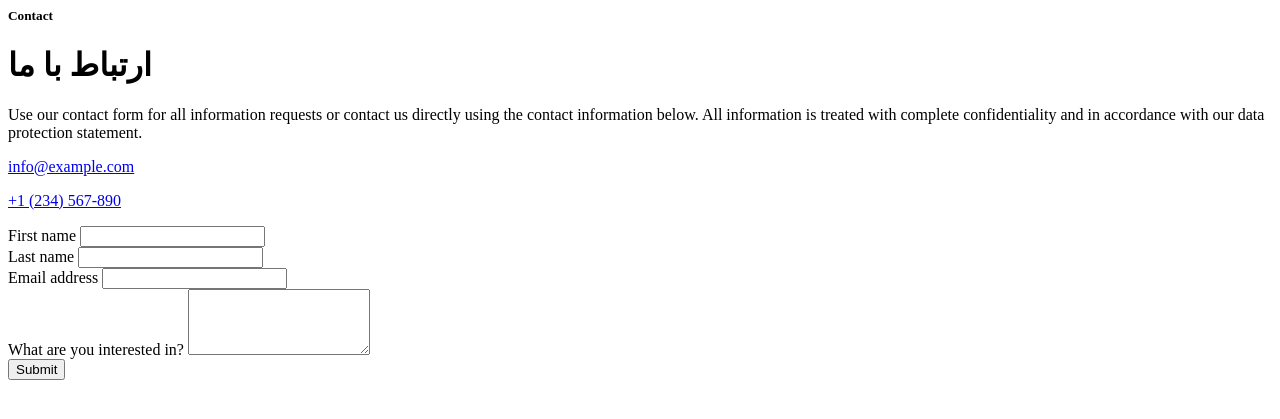
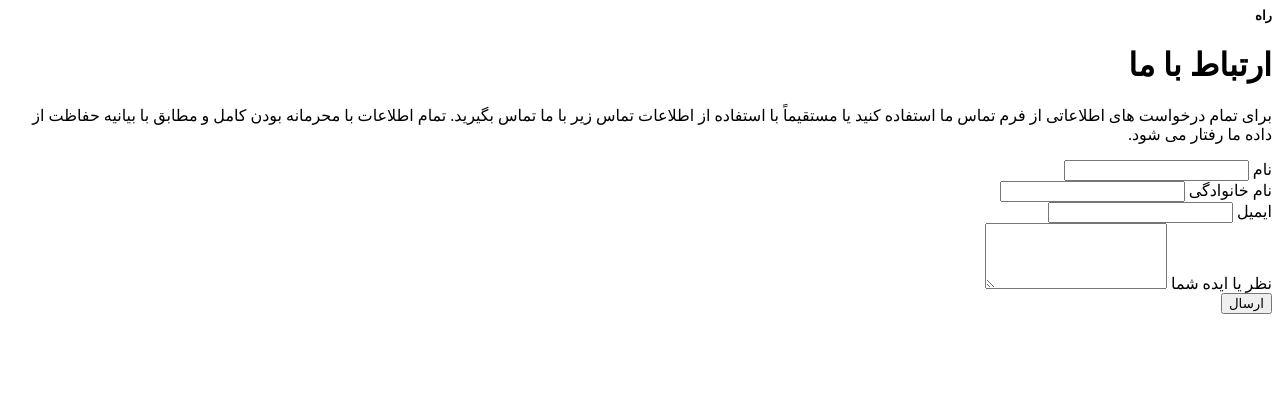
Before and after one commit to alizamanian79/titrno, a Django app: template templates/contact.html in a window 1280 px wide. Shown: the top 419 px of the page. Run offline with Django 4.2, Linux system fonts and the light colour scheme; the template is opened without the code that fills it, so the values that code supplies are empty.

Commit message:
controll version

```diff
--- a/templates/contact.html
+++ b/templates/contact.html
@@ -1,45 +1,44 @@
 
 <!--Contact us-->
-<div  class="max-w-[100%] p-5 flex flex-wrap gap-8">
+<div  class="max-w-[100%] p-5 flex flex-wrap gap-8" style="direction:rtl">
     <!-- Left Content Section -->
     <div  class="flex-1 min-w-[300px] md:min-w-[350px] lg:min-w-[400px]">
-        <h5 class="font-bold text-[#EF4444]">Contact</h5>
-        <h1 class="text-2xl sm:text-3xl md:text-4xl font-bold mb-4">ارتباط با ما</h1>
-        <p class="text-sm sm:text-base md:text-lg mb-4 w-[80%]">
-            Use our contact form for all information requests or contact us directly using the contact information below. All information is treated with complete confidentiality and in accordance with our data protection statement.
+        <h5 class="text-3xl font-bold text-[#EF4444] font-[yekanBakhtBold]">راه</h5>
+        <h1 class="text-4xl sm:text-3xl md:text-4xl font-bold mb-4 font-[yekanBakhtBold]">ارتباط با ما</h1>
+        <p class="text-sm sm:text-base md:text-lg mb-4 w-[80%] font-[yekanBakht]">
+            برای تمام درخواست های اطلاعاتی از فرم تماس ما استفاده کنید یا مستقیماً با استفاده از اطلاعات تماس زیر با ما تماس بگیرید. تمام اطلاعات با محرمانه بودن کامل و مطابق با بیانیه حفاظت از داده ما رفتار می شود.
+
         </p>
-        <div class="mt-6">
-            <p><a href="mailto:info@example.com" class="text-sm sm:text-base hover:underline">info@example.com</a></p>
-            <p><a href="tel:+1234567890" class="text-sm sm:text-base hover:underline">+1 (234) 567-890</a></p>
-        </div>
+
     </div>
 
     <!-- Form Section -->
-    <div data-aos="fade-right" data-aos-duration="1000"  class="flex-1 min-w-[300px] md:min-w-[400px] lg:min-w-[500px] bg-white p-6 md:p-8 rounded-lg shadow-lg">
+    <div data-aos="fade-right" data-aos-duration="1000"
+      class="flex-1 min-w-[300px] md:min-w-[400px] lg:min-w-[500px] bg-white p-6 md:p-8 rounded-lg shadow-lg">
         <form class="space-y-4" action="" method="POST">
           {% csrf_token %}
           <div>
-                <label for="first-name" class="block font-semibold">First name</label>
+                <label for="first-name" class="block font-semibold font-[yekanBakht] p-1">نام</label>
                 <input type="text" id="first-name" name="firstName" class="w-full p-2 border border-gray-300 rounded-md focus:ring-2 focus:ring-teal-400 focus:outline-none" required>
             </div>
 
             <div>
-                <label for="last-name" class="block font-semibold">Last name</label>
+                <label for="last-name" class="block font-semibold font-[yekanBakht] p-1">نام خانوادگی</label>
                 <input type="text" id="last-name" name="lastName" class="w-full p-2 border border-gray-300 rounded-md focus:ring-2 focus:ring-teal-400 focus:outline-none" required>
             </div>
 
             <div>
-                <label for="email" class="block font-semibold">Email address</label>
+                <label for="email" class="block font-semibold font-[yekanBakht] p-1">ایمیل</label>
                 <input type="email" id="email" name="email" class="w-full p-2 border border-gray-300 rounded-md focus:ring-2 focus:ring-teal-400 focus:outline-none" required>
             </div>
 
             <div>
-                <label for="message" class="block font-semibold">What are you interested in?</label>
+                <label for="message" class="block font-semibold font-[yekanBakht] p-1">نظر یا ایده شما</label>
                 <textarea id="message" name="description" class="w-full p-2 border border-gray-300 rounded-md focus:ring-2 focus:ring-teal-400 focus:outline-none" rows="4" required></textarea>
             </div>
 
-            <button type="submit" class="bg-red-500 text-white py-2 px-4 rounded-md hover:bg-teal-600 transition duration-300">
-                Submit
+            <button type="submit" class="bg-red-500 text-white py-2 px-4 rounded-md hover:bg-red-600 transition duration-300 font-[yekanBakhtBold]">
+                ارسال
             </button>
         </form>
     </div>
```
Also changed, not shown: templates/base.html (+25 -38 lines).
